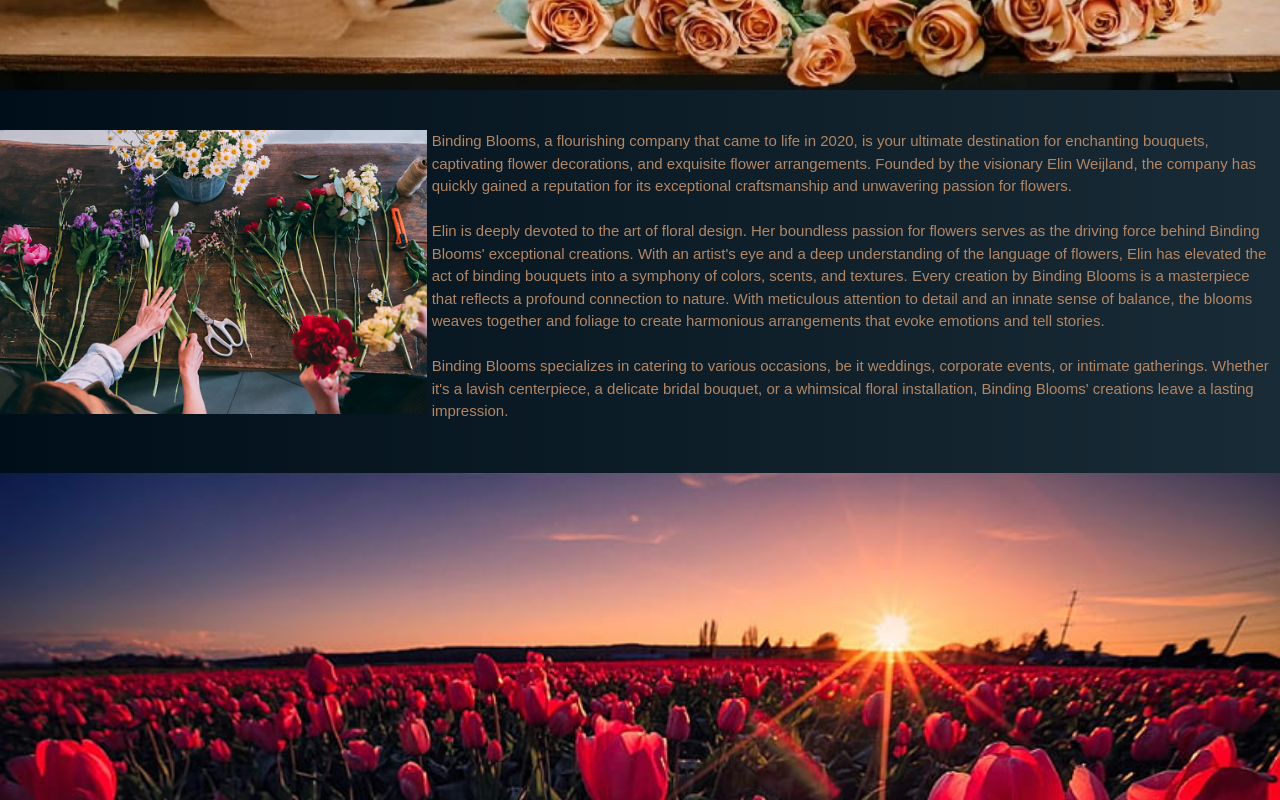
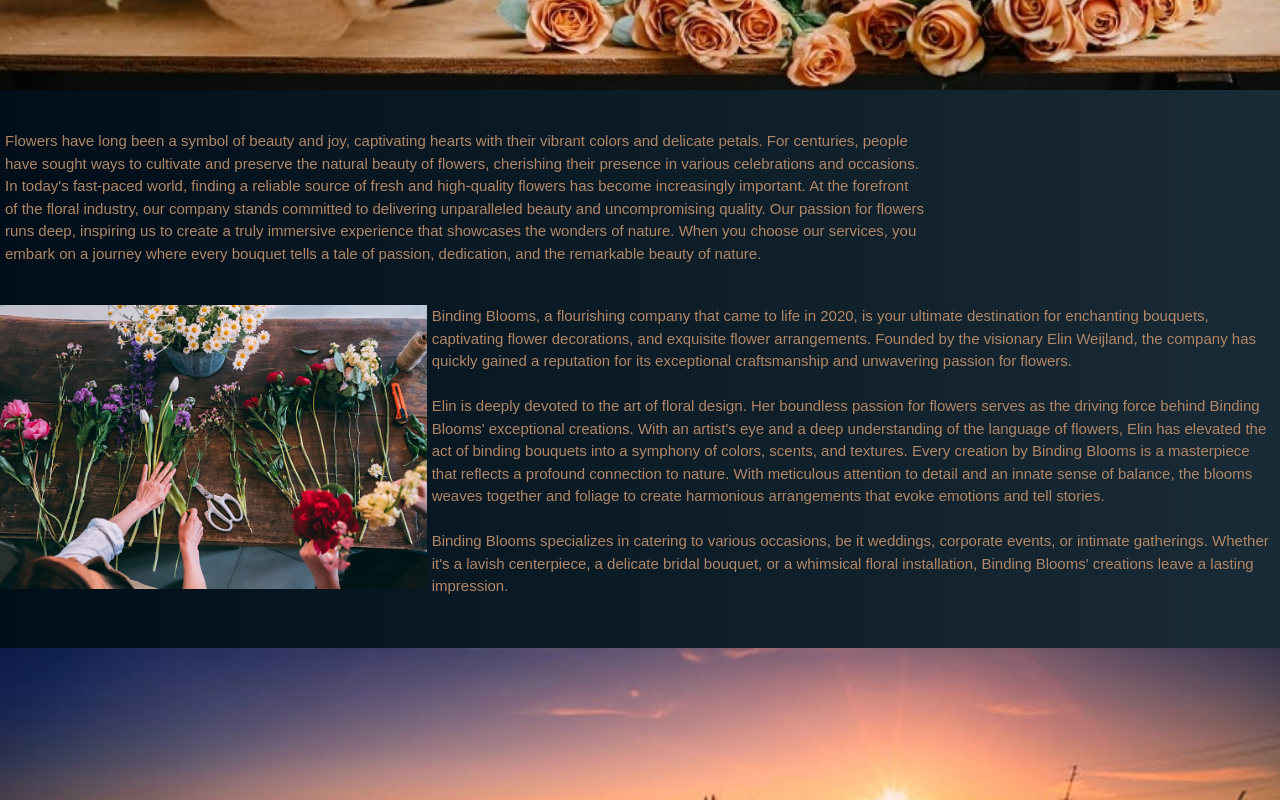
Before and after one commit to JennyWeij/BindingBlooms, a React (Vite) app: page / in a window 1280 px wide. Shown: the part 760-1560 px from the top of the page. Built offline with nearby package versions, Linux system fonts and the light colour scheme.

Commit message:
lagt till mer text mellan bilderna

```diff
--- a/src/pages/CoursesPage.tsx
+++ b/src/pages/CoursesPage.tsx
@@ -46,6 +46,29 @@ function CoursesPage() {
             Our courses
           </Box>
         </Flex>
+
+        <Box>
+          <Text
+            fontSize={{ base: "15px", md: "20px" }}
+            fontFamily="SourceSansRegular"
+            mr={{ base: "5px", md: "250px" }}
+            ml={{ base: "5px", md: "250px" }}
+            mt={{ base: "35px", md: "40px" }}
+            textAlign={{ base: "center", md: "center" }}
+            color="#B28767"
+          >
+            <span>
+              In our exclusive floral courses you will learn the art of creating
+              beautiful bouquets, <br />
+              flower arrangements and stunning flower decorations. <br />
+              Join us to discover the secrets behind crafting breathtaking
+              bouquets that exude elegance and charm. <br />
+              Our experienced instructors will guide you through the process of
+              selecting the finest blooms
+              <br /> and arranging them in unique and captivating designs.
+            </span>
+          </Text>
+        </Box>
 
         {/* KURS 1 */}
         <Grid
--- a/src/pages/StartPage.tsx
+++ b/src/pages/StartPage.tsx
@@ -60,6 +60,34 @@ function StartPage() {
             new dates coming!
           </Text>
         </Box> */}
+
+        <Box>
+          <Text
+            fontSize={{ base: "12px", md: "15px" }}
+            fontFamily="SourceSansRegular"
+            mr={{ base: "5px", md: "355px" }}
+            ml="5px"
+            mt={{ base: "15px", md: "40px" }}
+            textAlign={{ base: "center", md: "start" }}
+            color="#B28767"
+          >
+            <span>
+              Flowers have long been a symbol of beauty and joy, captivating
+              hearts with their vibrant colors and delicate petals. For
+              centuries, people have sought ways to cultivate and preserve the
+              natural beauty of flowers, cherishing their presence in various
+              celebrations and occasions. In today's fast-paced world, finding a
+              reliable source of fresh and high-quality flowers has become
+              increasingly important. At the forefront of the floral industry,
+              our company stands committed to delivering unparalleled beauty and
+              uncompromising quality. Our passion for flowers runs deep,
+              inspiring us to create a truly immersive experience that showcases
+              the wonders of nature. When you choose our services, you embark on
+              a journey where every bouquet tells a tale of passion, dedication,
+              and the remarkable beauty of nature.
+            </span>
+          </Text>
+        </Box>
 
         {/* GRID med bild och bildtext */}
         <Grid
```
